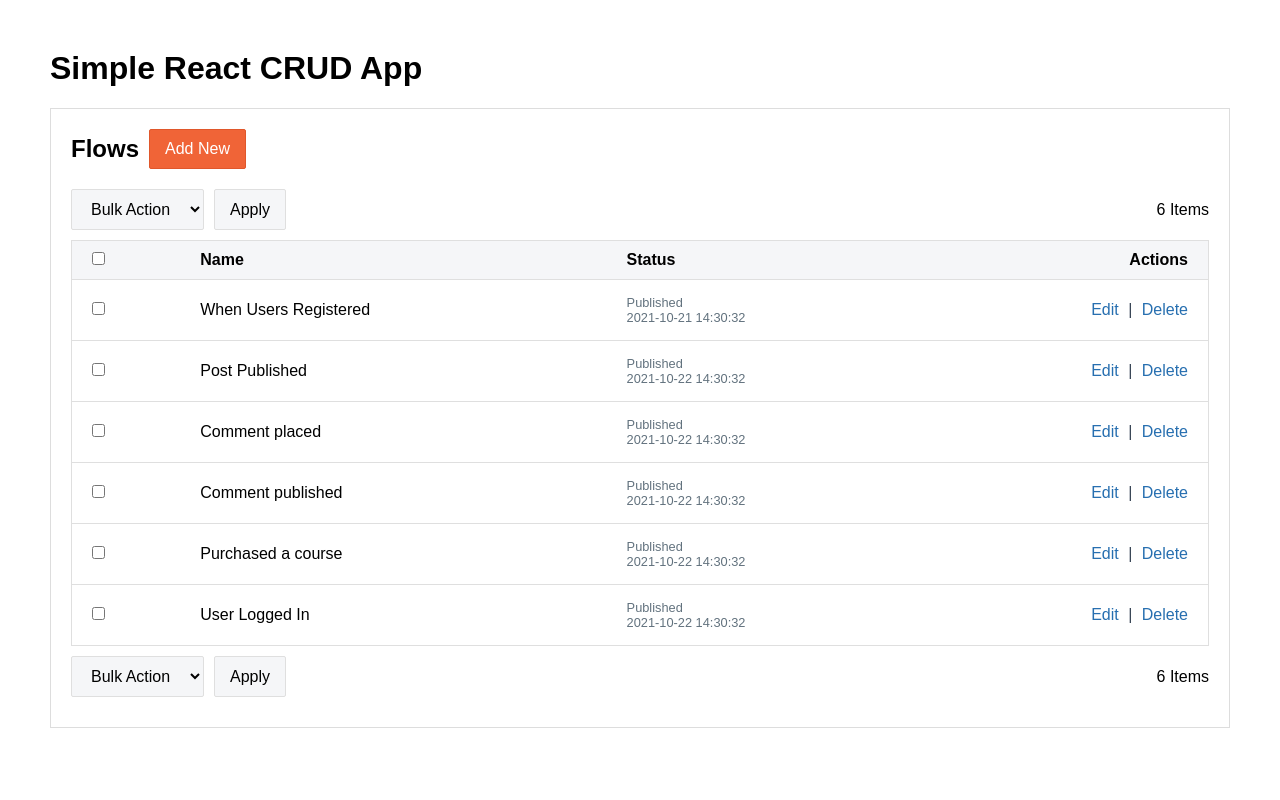
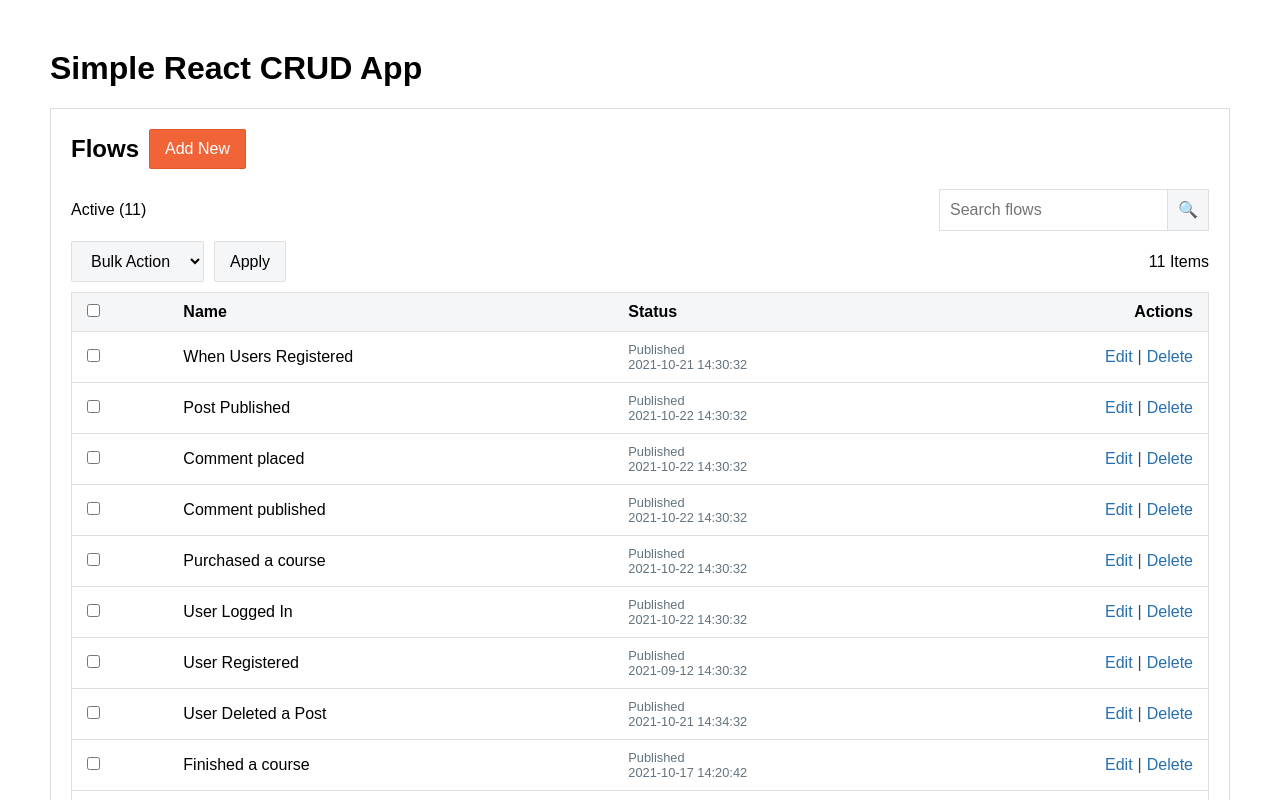
Before and after one commit to shohel/simple-react-crud, a React app: page / in a window 1280 px wide. Shown: the top 800 px of the page. Built offline with nearby package versions, Linux system fonts and the light colour scheme.

Commit message:
Added Search flows

```diff
--- a/assets/css/scss/_app.scss
+++ b/assets/css/scss/_app.scss
@@ -19,12 +19,36 @@
     padding: 10px 15px;
   }
 
+  .search-input-group{
+    display: flex;
+    align-items: stretch;
+
+    input, button{
+      border: 1px solid #DFDFDF;
+      line-height: 40px;
+      padding: 0 10px;
+      border-radius: 0;
+    }
+
+    button{
+      margin-left: -1px;
+    }
+  }
 
   .app-wrap{
     padding: 20px;
     border: 1px solid #dddddd;
     p{
       margin: 0;
+    }
+
+    .flows-filter-wrap{
+      display: flex;
+      align-items: center;
+
+      .flows-active-text-wrap{
+        flex: 1;
+      }
     }
 
     .table-action-wrap {
@@ -67,14 +91,14 @@
         border-top: 1px solid #DFDFDF;
 
         th{
-          padding: 10px 20px;
+          padding: 10px 15px;
         }
         th:last-child, td:last-child{
           text-align: right;
         }
 
         td{
-          padding: 15px 20px;
+          padding: 10px 15px;
 
           &.status-col{
             color: #62727e;
--- a/assets/css/style.css
+++ b/assets/css/style.css
@@ -256,12 +256,32 @@ th {
   border-radius: 2px;
   padding: 10px 15px;
 }
+#page-main .search-input-group {
+  display: flex;
+  align-items: stretch;
+}
+#page-main .search-input-group input, #page-main .search-input-group button {
+  border: 1px solid #DFDFDF;
+  line-height: 40px;
+  padding: 0 10px;
+  border-radius: 0;
+}
+#page-main .search-input-group button {
+  margin-left: -1px;
+}
 #page-main .app-wrap {
   padding: 20px;
   border: 1px solid #dddddd;
 }
 #page-main .app-wrap p {
   margin: 0;
+}
+#page-main .app-wrap .flows-filter-wrap {
+  display: flex;
+  align-items: center;
+}
+#page-main .app-wrap .flows-filter-wrap .flows-active-text-wrap {
+  flex: 1;
 }
 #page-main .app-wrap .table-action-wrap {
   display: flex;
@@ -297,13 +317,13 @@ th {
   border-top: 1px solid #DFDFDF;
 }
 #page-main .app-wrap table tr th {
-  padding: 10px 20px;
+  padding: 10px 15px;
 }
 #page-main .app-wrap table tr th:last-child, #page-main .app-wrap table tr td:last-child {
   text-align: right;
 }
 #page-main .app-wrap table tr td {
-  padding: 15px 20px;
+  padding: 10px 15px;
 }
 #page-main .app-wrap table tr td.status-col {
   color: #62727e;
--- a/src/Data.js
+++ b/src/Data.js
@@ -6,6 +6,11 @@ const defaultFlows = [
 	{ id : 4, is_checked : false, name : 'Comment published', status: 'Published', date: '2021-10-22 14:30:32' },
 	{ id : 5, is_checked : false, name : 'Purchased a course', status: 'Published', date: '2021-10-22 14:30:32' },
 	{ id : 6, is_checked : false, name : 'User Logged In', status: 'Published', date: '2021-10-22 14:30:32' },
+	{ id : 7, is_checked : false, name : 'User Registered', status: 'Published', date: '2021-09-12 14:30:32' },
+	{ id : 8, is_checked : false, name : 'User Deleted a Post', status: 'Published', date: '2021-10-21 14:34:32' },
+	{ id : 9, is_checked : false, name : 'Finished a course', status: 'Published', date: '2021-10-17 14:20:42' },
+	{ id : 10, is_checked : false, name : 'Placed a rating', status: 'Published', date: '2021-10-24 14:30:32' },
+	{ id : 11, is_checked : false, name : 'Signed Up Newsletter', status: 'Published', date: '2021-10-13 14:30:32' },
 ];
 
 export default defaultFlows;
--- a/src/elements/Table.js
+++ b/src/elements/Table.js
@@ -1,21 +1,22 @@
 import React from 'react';
 import {useFlowContext} from '../FlowContext';
+import TableFilter from './TableFilter'
 import TableAction from './TableAction';
 
 const Table = () => {
 	const {flowState, flowDispatch} = useFlowContext();
 
 	const toggleSelect = ( flow_id ) => {
-		flowDispatch( { type : 'toggle_select', playload: { select_id : flow_id } } )
+		flowDispatch( {type: 'toggle_select', playload: {select_id: flow_id}} )
 	}
 
 	const toggleSelectAll = ( e ) => {
-		flowDispatch( { type: 'toggle_all', checked : e.target.checked } );
+		flowDispatch( {type: 'toggle_all', checked: e.target.checked} );
 	}
 
 	const rowDelete = ( flow_index, e ) => {
 		e.preventDefault();
-		flowDispatch( { type: 'delete_row', playload : { flow_index : flow_index } } );
+		flowDispatch( {type: 'delete_row', playload: {flow_index: flow_index}} );
 	}
 
 	const editRow = ( flow_index, e ) => {
@@ -28,12 +29,13 @@ const Table = () => {
 			return;
 		}
 
-		flowDispatch( { type: 'update_flow_name', playload : { flow_index : flow_index, new_name : flowName } } );
+		flowDispatch( {type: 'update_flow_name', playload: {flow_index: flow_index, new_name: flowName}} );
 	}
 
 	return (
 		<>
-			<TableAction />
+			<TableFilter/>
+			<TableAction/>
 
 			{flowState.length ?
 
@@ -73,7 +75,7 @@ const Table = () => {
 										editRow( index, e )
 									}}>Edit
 									</a>
-									<span className={'action-divider'}> | </span>
+									<span className={'action-divider'}>|</span>
 									<a href="#" onClick={e => {
 										rowDelete( index, e )
 									}}>Delete
@@ -83,16 +85,13 @@ const Table = () => {
 						} )}
 					</tbody>
 				</table>
-
 				:
-
 				<div className={'nodata-jumbotron'}>
-					<h3> There is no available flows to show </h3>
+					<h3>There is no available flows to show</h3>
 				</div>
-
 			}
 
-			<TableAction />
+			<TableAction/>
 		</>
 	);
 }
--- a/src/elements/TableAction.js
+++ b/src/elements/TableAction.js
@@ -29,7 +29,6 @@ const TableAction = () => {
 				</select>
 
 				<button onClick={ e => { onApplyAction( e ) } }> Apply </button>
-
 			</div>
 
 			<div className={'action-flows-count'}>
--- /dev/null
+++ b/src/elements/TableFilter.js
@@ -0,0 +1,33 @@
+import React, {useState} from 'react';
+import {useFlowContext} from '../FlowContext';
+
+const TableFilter = () => {
+	const [timerID, setTimerID] = useState( '' );
+	const {flowState, flowDispatch} = useFlowContext();
+
+	const inputSearchHandler = e => {
+		clearTimeout( timerID );
+
+		setTimerID( setTimeout( () => {
+			flowDispatch( {type: 'search_flows', playload: {search_term: e.target.value}} );
+		}, 500 ) );
+	}
+
+	return (
+		<div className={'flows-filter-wrap'}>
+
+			<div className={'flows-active-text-wrap'}>
+				<p>Active ({flowState.length})</p>
+			</div>
+
+			<div className={'search-form-wrap'}>
+				<div className={'search-input-group'}>
+					<input type="text" placeholder="Search flows" onKeyUp={e => inputSearchHandler( e )}/>
+					<button type="search-button">🔍</button>
+				</div>
+			</div>
+		</div>
+	);
+}
+
+export default TableFilter;
--- a/src/reducer.js
+++ b/src/reducer.js
@@ -1,3 +1,5 @@
+
+import defaultFlows from './Data';
 
 const reducer = (state, action) => {
 	switch ( action.type ) {
@@ -37,6 +39,17 @@ const reducer = (state, action) => {
 			new_state[flow_index] = {...new_state[flow_index], name: flow_name}
 			return new_state;
 
+		case 'search_flows' :
+			let search_term = action.playload.search_term.toLowerCase();
+
+			if ( search_term.length ) {
+				return defaultFlows.filter( flow => {
+					return flow.name.toLowerCase().includes( search_term );
+				} );
+			}
+
+			return defaultFlows;
+
 		default:
 			return state;
 	}
```
Also changed, not shown: assets/js/main.js, 1 other file (tests, documents, lock files or other folders).
